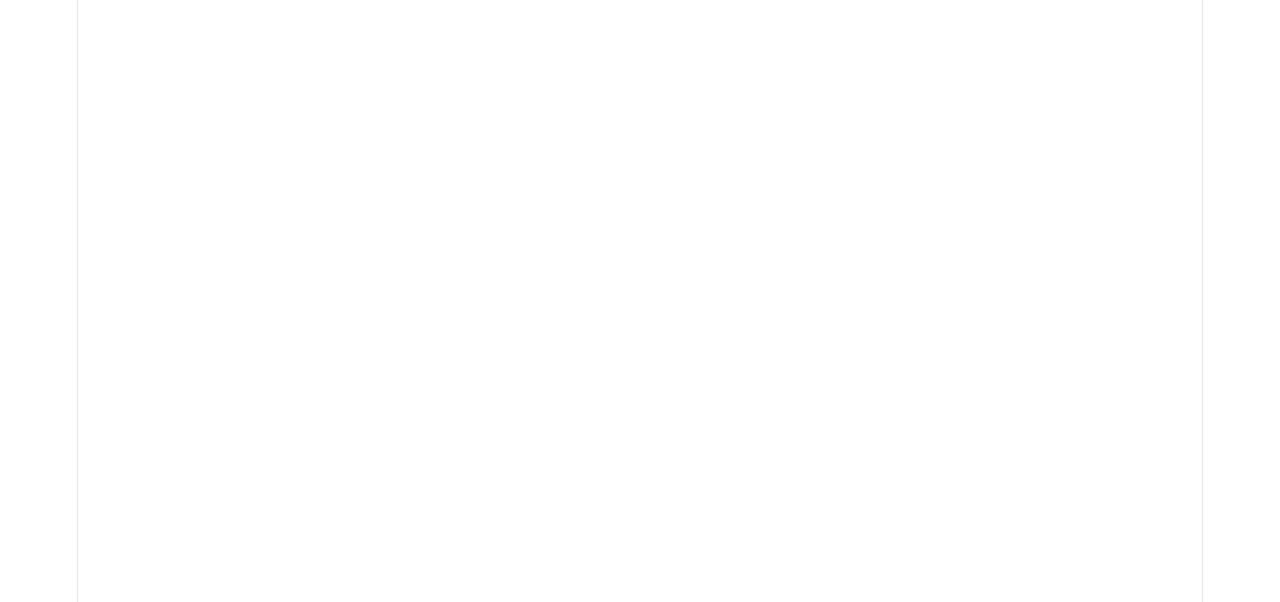
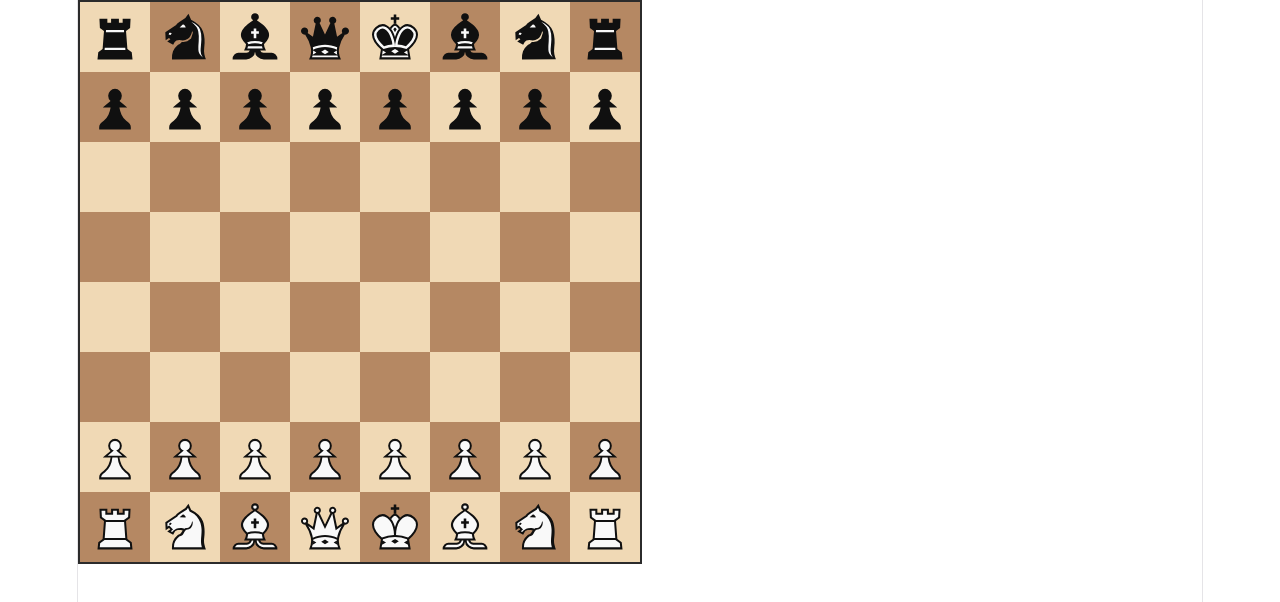
Before and after one commit to mvtrapiella/ChessBot, a React (Vite) app in the folder webapp/: page / in a window 1280 px wide. Shown: the top 602 px of the page. Built offline with nearby package versions, Linux system fonts and the light colour scheme.

Commit message:
Implementation of the Cell, Board and initial version of MainWindow (for board testing). Each cell store its own info: color, if it is selected, piece... Then the board iterates over the array of 64 numbers. Finally the MainWindow, initialces the initial position and makes the changes

```diff
--- a/webapp/src/game/MainWindow.tsx
+++ b/webapp/src/game/MainWindow.tsx
@@ -1,7 +1,23 @@
-function MainWindow(){
+import { useState } from 'react'
+import Board from './board/Board'
+import { INITIAL_SQUARES } from './board/initialPosition'
+
+// Temporary: just enough state to render the board and see clicks register.
+// Real click-to-move logic (and the depth/color selector) still to come.
+function MainWindow() {
+    const [squares] = useState(INITIAL_SQUARES)
+    const [selectedSquare, setSelectedSquare] = useState<number | null>(null)
+
+    const handleSquareClick = (index: number) => {
+        setSelectedSquare((current) => (current === index ? null : index))
+    }
+
     return (
-    <>
-    </>
+        <Board
+            squares={squares}
+            selectedSquare={selectedSquare}
+            onSquareClick={handleSquareClick}
+        />
     )
 }
 
--- /dev/null
+++ b/webapp/src/game/board/Board.css
@@ -0,0 +1,43 @@
+.board {
+    display: grid;
+    grid-template-columns: repeat(8, 1fr);
+    grid-template-rows: repeat(8, 1fr);
+    width: min(70vh, 560px);
+    aspect-ratio: 1 / 1;
+    border: 2px solid #2b2b2b;
+}
+
+.cell {
+    position: relative;
+    display: flex;
+    align-items: center;
+    justify-content: center;
+    cursor: pointer;
+}
+
+.cell-light {
+    background-color: #f0d9b5;
+}
+
+.cell-dark {
+    background-color: #b58863;
+}
+
+.cell-selected {
+    outline: 3px solid #f7ec5b;
+    outline-offset: -3px;
+}
+
+.cell-piece {
+    width: 80%;
+    height: 80%;
+    pointer-events: none;
+}
+
+.cell-highlight {
+    position: absolute;
+    width: 30%;
+    height: 30%;
+    border-radius: 50%;
+    background-color: rgba(0, 0, 0, 0.25);
+}
--- a/webapp/src/game/board/Board.tsx
+++ b/webapp/src/game/board/Board.tsx
@@ -1,16 +1,45 @@
-import { useState } from "react";
-import Cell from "./Cell";
+import Cell from './Cell'
+import './Board.css'
 
-function Board() {
-    const [board, setBoard] = useState(() =>
-        new Array(8).fill(new Cell).map(() => new Array(8).fill(null))
-    );
+type BoardProps = {
+    squares: number[]
+    selectedSquare: number | null
+    highlightedSquares?: number[]
+    onSquareClick: (index: number) => void
+}
 
-    const initialize_board = () => {
+// Cell 0 in the visual grid (top-left) is a8; backend square indices run
+// a1=0 .. h8=63 (index = rank*8 + file). This converts one to the other.
+function gridPositionToSquareIndex(position: number): number {
+    const row = Math.floor(position / 8)
+    const col = position % 8
+    const rank = 7 - row
+    return rank * 8 + col
+}
 
-    }
+function Board({ squares, selectedSquare, highlightedSquares = [], onSquareClick }: BoardProps) {
+    const gridPositions = Array.from({ length: 64 }, (_, position) => position)
+
     return (
-        <></>
+        <div className="board">
+            {gridPositions.map((position) => {
+                const squareIndex = gridPositionToSquareIndex(position)
+                const row = Math.floor(squareIndex / 8)
+                const col = squareIndex % 8
+                const isLight = (row + col) % 2 === 1
+
+                return (
+                    <Cell
+                        key={squareIndex}
+                        piece={squares[squareIndex]}
+                        isLight={isLight}
+                        isSelected={selectedSquare === squareIndex}
+                        isHighlighted={highlightedSquares.includes(squareIndex)}
+                        onClick={() => onSquareClick(squareIndex)}
+                    />
+                )
+            })}
+        </div>
     )
 }
 
--- a/webapp/src/game/board/Cell.tsx
+++ b/webapp/src/game/board/Cell.tsx
@@ -1,7 +1,44 @@
-function Cell() {
+import bB from '../../assets/bB.svg'
+import bK from '../../assets/bK.svg'
+import bN from '../../assets/bN.svg'
+import bP from '../../assets/bP.svg'
+import bQ from '../../assets/bQ.svg'
+import bR from '../../assets/bR.svg'
+import wB from '../../assets/wB.svg'
+import wK from '../../assets/wK.svg'
+import wN from '../../assets/wN.svg'
+import wP from '../../assets/wP.svg'
+import wQ from '../../assets/wQ.svg'
+import wR from '../../assets/wR.svg'
+
+// Matches board_backend's piece codes (types.rs): 0 = empty, 1-6 = white, 7-12 = black
+const PIECE_ASSETS: Record<number, string> = {
+    1: wP, 2: wR, 3: wN, 4: wB, 5: wQ, 6: wK,
+    7: bP, 8: bR, 9: bN, 10: bB, 11: bQ, 12: bK,
+}
+
+type CellProps = {
+    piece: number
+    isLight: boolean
+    isSelected: boolean
+    isHighlighted: boolean
+    onClick: () => void
+}
+
+function Cell({ piece, isLight, isSelected, isHighlighted, onClick }: CellProps) {
+    const asset = PIECE_ASSETS[piece]
+
+    const className = [
+        'cell',
+        isLight ? 'cell-light' : 'cell-dark',
+        isSelected ? 'cell-selected' : '',
+    ].filter(Boolean).join(' ')
 
     return (
-        <></>
+        <div className={className} onClick={onClick}>
+            {isHighlighted && <div className="cell-highlight" />}
+            {asset && <img src={asset} alt="" className="cell-piece" />}
+        </div>
     )
 }
 
--- /dev/null
+++ b/webapp/src/game/board/initialPosition.ts
@@ -0,0 +1,12 @@
+// Standard chess starting position, in the same flat, 64-square format
+// board_backend's GameStateDTO.squares uses (index = rank*8 + file, a1 = 0, h8 = 63).
+export const INITIAL_SQUARES: number[] = [
+    2, 3, 4, 5, 6, 4, 3, 2,
+    1, 1, 1, 1, 1, 1, 1, 1,
+    0, 0, 0, 0, 0, 0, 0, 0,
+    0, 0, 0, 0, 0, 0, 0, 0,
+    0, 0, 0, 0, 0, 0, 0, 0,
+    0, 0, 0, 0, 0, 0, 0, 0,
+    7, 7, 7, 7, 7, 7, 7, 7,
+    8, 9, 10, 11, 12, 10, 9, 8,
+]
```
Also changed, not shown: 1 other file (tests, documents, lock files or other folders).
